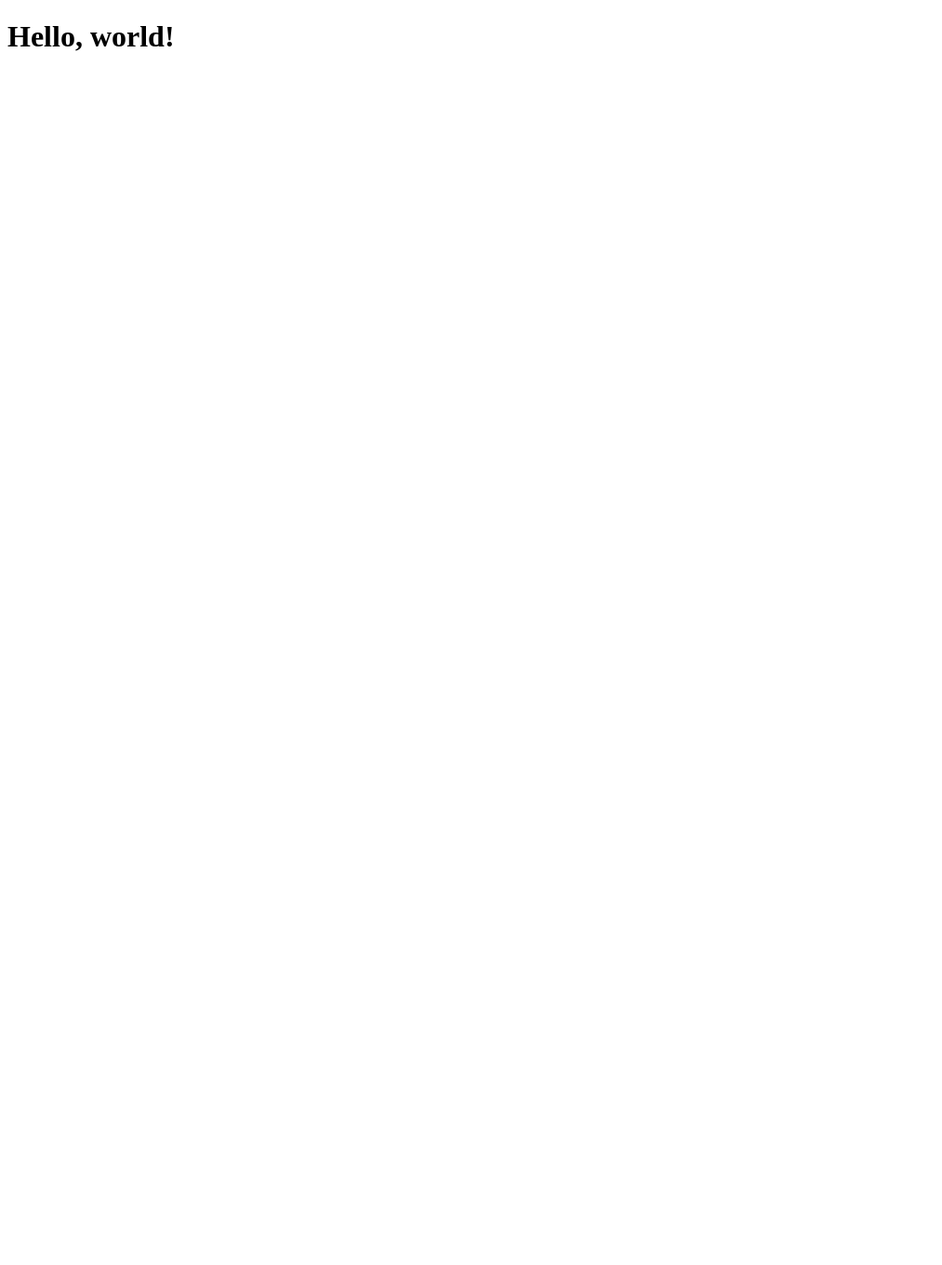
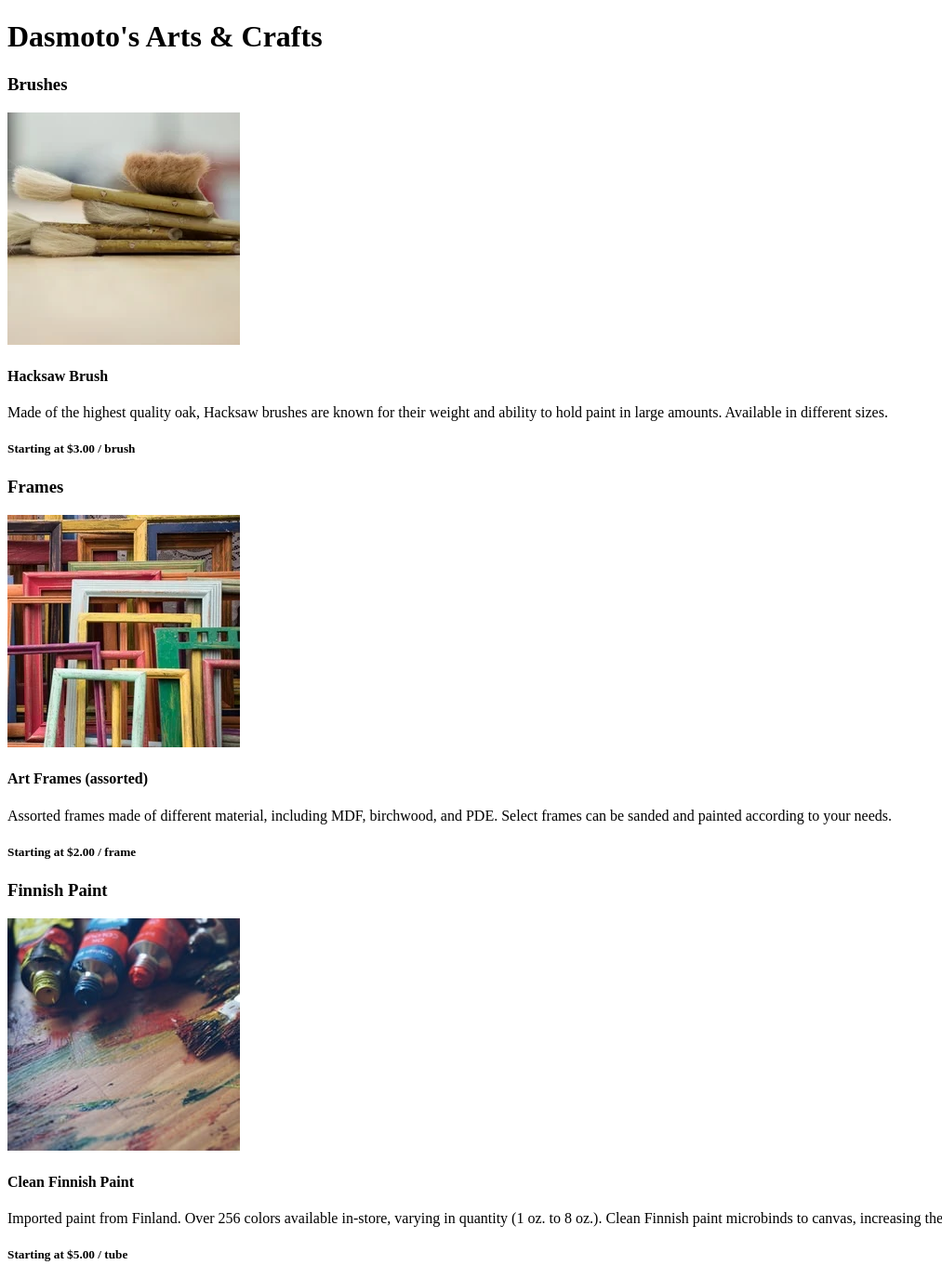
Before and after one commit to superPorridge27/dasmoto, a plain HTML site: page index.html in a window 1280 px wide. Shown: the whole page at 93% size, without its empty margins (0-1013 px from the left). Before the commit the page ends 800 px from the top, so only its background shows below. Drawn offline with Linux system fonts and the light colour scheme.

Commit message:
Add index.html content structure

```diff
--- a/index.html
+++ b/index.html
@@ -9,6 +9,45 @@
   <link rel="icon" href="favicon.png">
 </head>
 <body>
-  <h1>Hello, world!</h1>
+    <header>
+        <h1>Dasmoto's Arts &amp; Crafts</h1>
+    </header>
+    <main>
+        <section class="bigContent">
+            <div>
+                <h3 id="brushes" class="heading">Brushes</h3>
+            </div>
+            <div class="item">
+                <img src="resources/img/hacksaw.webp" alt="Hacksaw Brush" />
+                <h4 class="itemName">Hacksaw Brush</h4>
+                <p class="itemDescription">Made of the highest quality oak, Hacksaw brushes are known for their weight and ability to hold paint in large amounts. Available in different sizes.</p>
+                <h5 class="itemPrice">Starting at $3.00 / brush</h5>
+            </div>
+        </section>
+
+        <section class="bigContent">
+            <div>
+                <h3 id="frames" class="heading">Frames</h3>
+            </div>
+            <div class="item">
+                <img src="resources/img/frames.webp" alt="Assorted Art Frames" />
+                <h4 class="itemName">Art Frames (assorted)</h4>
+                <p class="itemDescription">Assorted frames made of different material, including MDF, birchwood, and PDE. Select frames can be sanded and painted according to your needs.</p>
+                <h5 class="itemPrice">Starting at $2.00 / frame</h5>
+            </div>
+        </section>
+
+        <section class="bigContent">
+            <div>
+                <h3 id="paint" class="heading">Finnish Paint</h3>
+            </div>
+            <div class="item">
+                <img src="resources/img/finnish.jpeg" alt="Clean Finnish Paint" />
+                <h4 class="itemName">Clean Finnish Paint</h4>
+                <p class="itemDescription">Imported paint from Finland. Over 256 colors available in-store, varying in quantity (1 oz. to 8 oz.). Clean Finnish paint microbinds to canvas, increasing the finish and longevity of any artwork.</p>
+                <h5 class="itemPrice">Starting at $5.00 / tube</h5>
+            </div>
+        </section>
+    </main>
 </body>
 </html>
```
